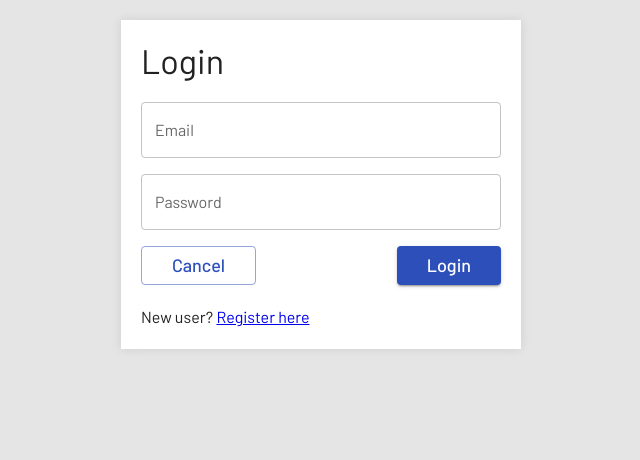
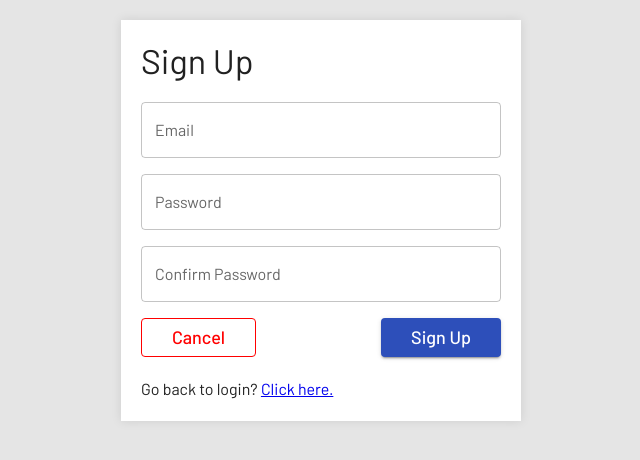
Before and after one commit to purushothamguda/shareprice-calc, a React (Create React App) app: page /register in a window 1280 px wide. Shown: the top 460 px of the page, without its empty margins (319-959 px from the left). Built offline with nearby package versions, Linux system fonts and the light colour scheme; no server answers.

Commit message:
new changes

```diff
--- a/src/routes/RouteMain.tsx
+++ b/src/routes/RouteMain.tsx
@@ -34,12 +34,10 @@ const RouteMain = () => {
        {isLoggedIn && <Header />}
       <div className='mainContent'>
         <Routes>
-          <Route path='/'
-           element={isLoggedIn ? <Navigate to="/dashboard" /> : <LoginPage />}
-          >
+          <Route path='/' >
             <Route index element={<LoginPage />} />
-            <Route  path='/register' element={isLoggedIn ? <Navigate to="/dashboard" /> : <RegistrationPage />}  />
-            <Route  element={isLoggedIn ? <Dashboard /> : <Navigate to="/" />}  />
+            <Route  path='/register' element={<RegistrationPage />}  />
+            <Route path='/dashboard' element={ <Dashboard /> }  />
           </Route>
         </Routes>
       </div>
```
